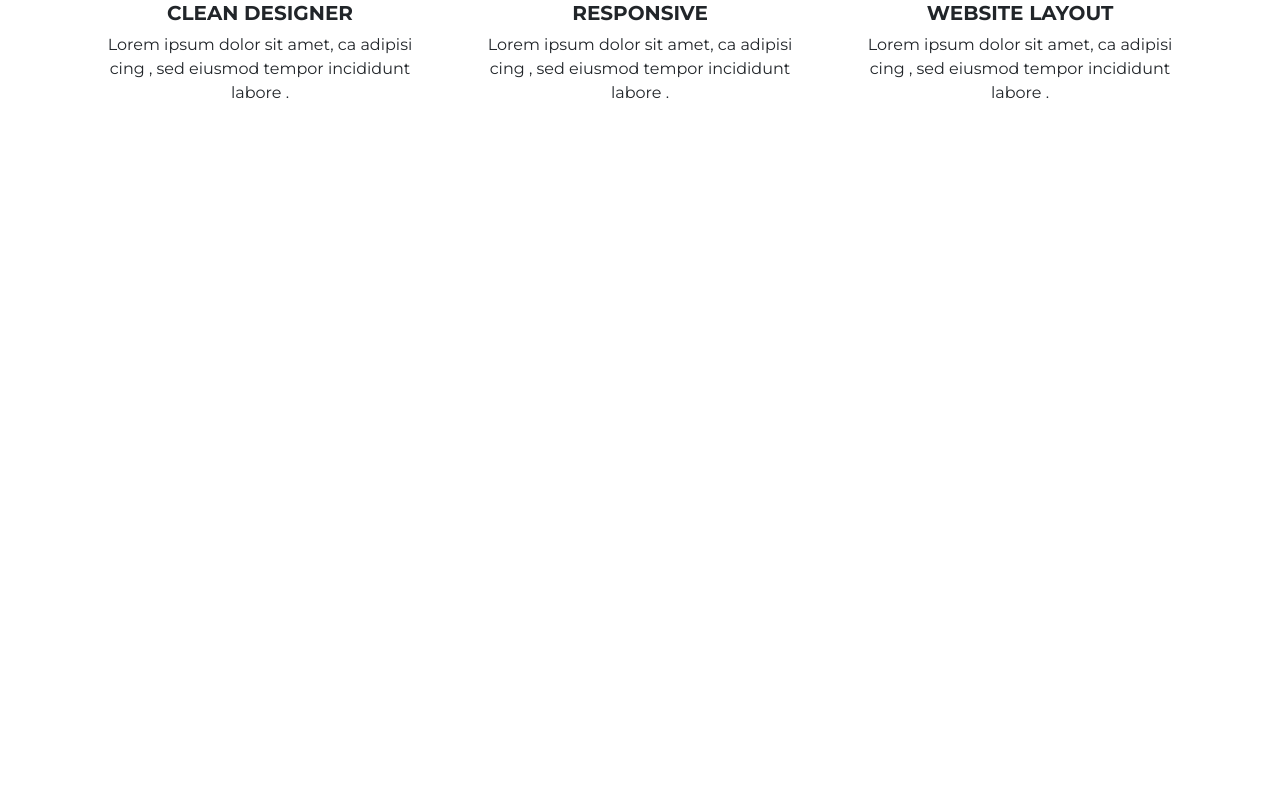
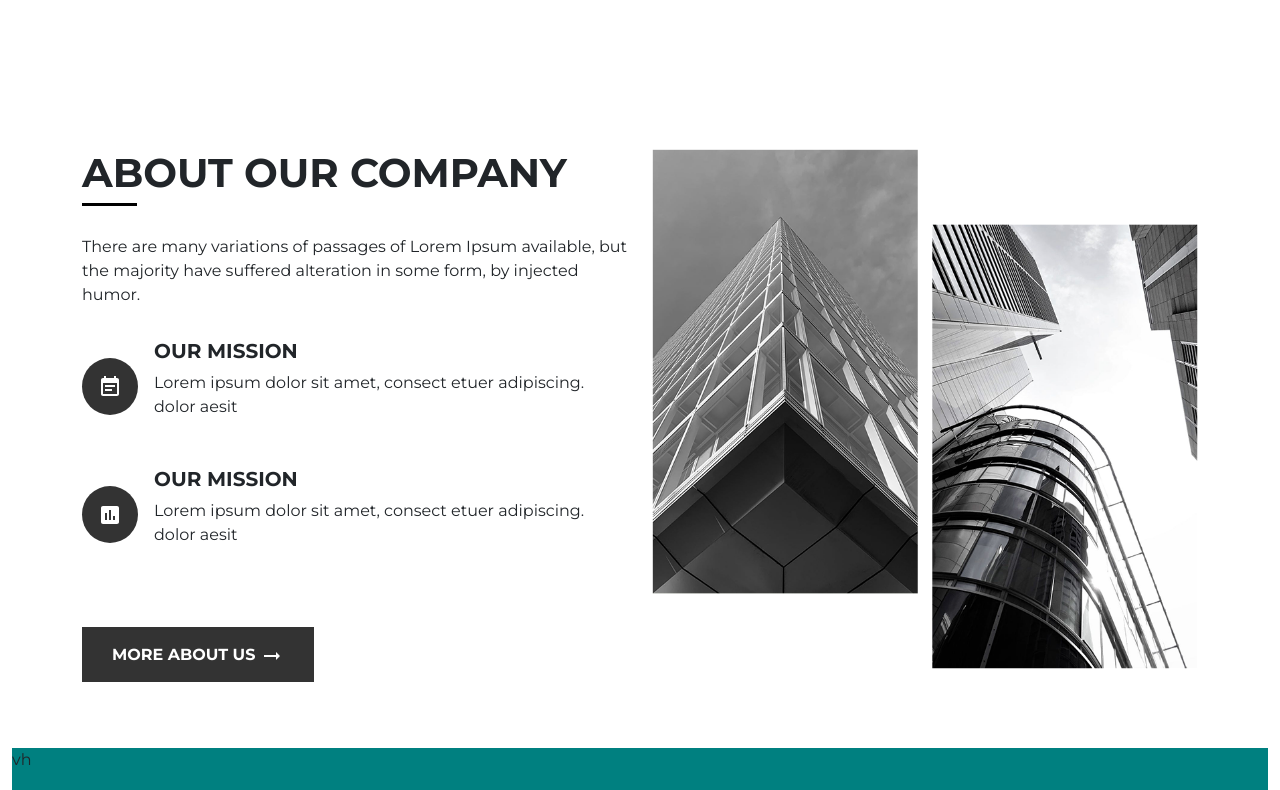
Before and after one commit to shamil-am/ministorcopy, a React (Create React App) app: page / in a window 1280 px wide. Shown: the part 930-1720 px from the top of the page. Before the commit the page ends 1147 px from the top, so only its background shows below. Built offline with nearby package versions, Linux system fonts and the light colour scheme.

Commit message:
header fixed, about us section done with responsive

```diff
--- a/src/App.js
+++ b/src/App.js
@@ -1,10 +1,11 @@
 import Home from "./pages/Home";
-
+import Vh from "./common/Vh";
 ///
 function App() {
   return (
     <div className="App container-fluid">
      <Home/>
+     <Vh/>
     </div>
   );
 }
--- /dev/null
+++ b/src/common/Vh.js
@@ -0,0 +1,11 @@
+import React from 'react'
+
+function Vh() {
+    return (
+        <div style = {{width: '100%', backgroundColor: 'teal', height: '100vh'}}>
+            vh
+        </div>
+    )
+}
+
+export default Vh
--- a/src/components/AboutCompany/About.js
+++ b/src/components/AboutCompany/About.js
@@ -1,13 +1,70 @@
-import React from 'react'
-import About from './About'
+import React from "react";
+import EventNoteIcon from "@material-ui/icons/EventNote";
+import AssessmentIcon from "@material-ui/icons/Assessment";
+import About_1 from "../../assets/images/about_1.png";
+import './about.scss'
+import { Link } from 'react-router-dom';
+import ArrowRightAltIcon from '@material-ui/icons/ArrowRightAlt';
 ///
 function About() {
-    return (
-        <div className="about row">
-            About
-            ]
+  return (
+    <div className="about">
+      <div className="container">
+        <div className="row">
+          <div className="col-12 col-lg-6">
+            <div className="sectionContent">
+              <div className="sectionHeader">
+                <h1>About Our Company</h1>
+              </div>
+              <div className="sectionText">
+                <p>
+                  There are many variations of passages of Lorem Ipsum
+                  available, but the majority have suffered alteration in some
+                  form, by injected humor.
+                </p>
+              </div>
+              <div className="sectionMission">
+                <div className="iconSide">
+                  <div className="iconWrapper">
+                    <EventNoteIcon />
+                  </div>
+                </div>
+                <div className="iconTextSide">
+                  <h5>OUR MISSION</h5>
+                  <p>
+                    Lorem ipsum dolor sit amet, consect etuer adipiscing. dolor
+                    aesit
+                  </p>
+                </div>
+              </div>
+              <div className="sectionVision">
+                <div className="iconSide">
+                  <div className="iconWrapper">
+                    <AssessmentIcon />
+                  </div>
+                </div>
+                <div className="iconTextSide">
+                  <h5>OUR MISSION</h5>
+                  <p>
+                    Lorem ipsum dolor sit amet, consect etuer adipiscing. dolor
+                    aesit
+                  </p>
+                </div>
+              </div>
+              <div className="aboutUsBtn">
+                <Link to="/">More About Us <ArrowRightAltIcon/></Link>
+              </div>
+            </div>
+          </div>
+          <div className="col-12 col-lg-6">
+            <div className="sectionImage">
+              <img src={About_1} alt="about" style={{ maxWidth: "100%" }} />
+            </div>
+          </div>
         </div>
-    )
+      </div>
+    </div>
+  );
 }
 
-export default About
+export default About;
--- /dev/null
+++ b/src/components/AboutCompany/about.scss
@@ -0,0 +1,89 @@
+@import "../../common/common.scss";
+
+.about {
+  padding: 2rem 0;
+  .sectionContent {
+    .sectionHeader {
+      margin-bottom: 2rem;
+      position: relative;
+      &::before {
+        content: "";
+        background-color: #000;
+        height: 3px;
+        width: 10%;
+        position: absolute;
+        left: 0;
+        top: 100%;
+      }
+      h1 {
+        font-weight: bold;
+        text-transform: uppercase;
+        padding-bottom: 6px;
+      }
+    }
+    .sectionText {
+      margin-bottom: 2rem;
+    }
+    .sectionMission,
+    .sectionVision {
+      display: flex;
+      align-items: center;
+      padding-bottom: 2rem;
+      .iconSide {
+        padding-right: 1rem;
+        .iconWrapper {
+          padding: 1rem;
+          background-color: #333333;
+          color: #ffffff;
+          border-radius: 50%;
+        }
+      }
+      .iconTextSide {
+        h5 {
+          font-weight: bold;
+        }
+      }
+    }
+    .aboutUsBtn {
+      margin: 3rem 0;
+      a {
+        background-color: transparent;
+        color: #ffffff;
+        padding: 18px 30px;
+        border-radius: 6px;
+        text-decoration: none;
+        z-index: 9;
+        text-transform: uppercase;
+        font-weight: bold;
+        position: relative;
+        overflow: hidden;
+        &::before {
+          content: "";
+          height: 0;
+          width: 100%;
+          background-color: #000;
+          position: absolute;
+          left: 0;
+          bottom: 0;
+          z-index: -1;
+          transition: all .3s ease-in-out;
+        }
+        &::after {
+          content: "";
+          height: 100%;
+          width: 100%;
+          background-color: #333333;
+          position: absolute;
+          left: 0;
+          bottom: 0;
+          z-index: -2;
+        }
+        &:hover {
+          &::before {
+            height: 100%;
+          }
+        }
+      }
+    }
+  }
+}
--- a/src/components/AboutCompany/clearDesign.scss
+++ b/src/components/AboutCompany/clearDesign.scss
@@ -26,7 +26,7 @@
   }
 }
 
-@media only screen and (min-width: 992px) {
+@media only screen and (min-width: 1200px) {
   .cleanDesign {
     margin-top: -130px;
   }
--- a/src/components/Header/header.scss
+++ b/src/components/Header/header.scss
@@ -160,7 +160,7 @@
       max-height: 0;
       overflow: hidden;
       background-color: $mainTextLightColor;
-      transition: all .5s ease-in;
+      transition: all 0.5s ease-in;
       .listHeader {
         display: flex;
         justify-content: space-between;
@@ -177,7 +177,7 @@
       .listSecret {
         max-height: 0;
         overflow: hidden;
-        transition: all .5s ease-out;
+        transition: all 0.5s ease-out;
         ul {
           li {
             border-bottom: 1px solid #cdcbcbad;
@@ -191,7 +191,7 @@
                 background-color: #c4c4c47e;
               }
             }
-            &:last-child{
+            &:last-child {
               border-bottom: none;
             }
           }
@@ -215,6 +215,14 @@
 }
 
 @media only screen and (min-width: 992px) {
+  //header componenti boyuk olcude fixed qalmasi ucun
+
+  .header {
+    position: fixed;
+    top: 0;
+    width: 100%;
+    z-index: 99;
+  }
   .navSide {
     ul {
       li {
--- a/src/pages/Home.js
+++ b/src/pages/Home.js
@@ -2,6 +2,7 @@ import React from "react";
 import Header from "../components/Header/Header";
 import Welcome from "./../components/Welcome/Welcome";
 import CleanDesign from "../components/AboutCompany/CleanDesign";
+import About from "../components/AboutCompany/About";
 ///////
 function Home() {
   return (
@@ -9,6 +10,7 @@ function Home() {
       <Header />
       <Welcome />
       <CleanDesign/>
+      <About/>
     </>
   );
 }
```
Also changed, not shown: src/assets/images/about_1.png (added).
